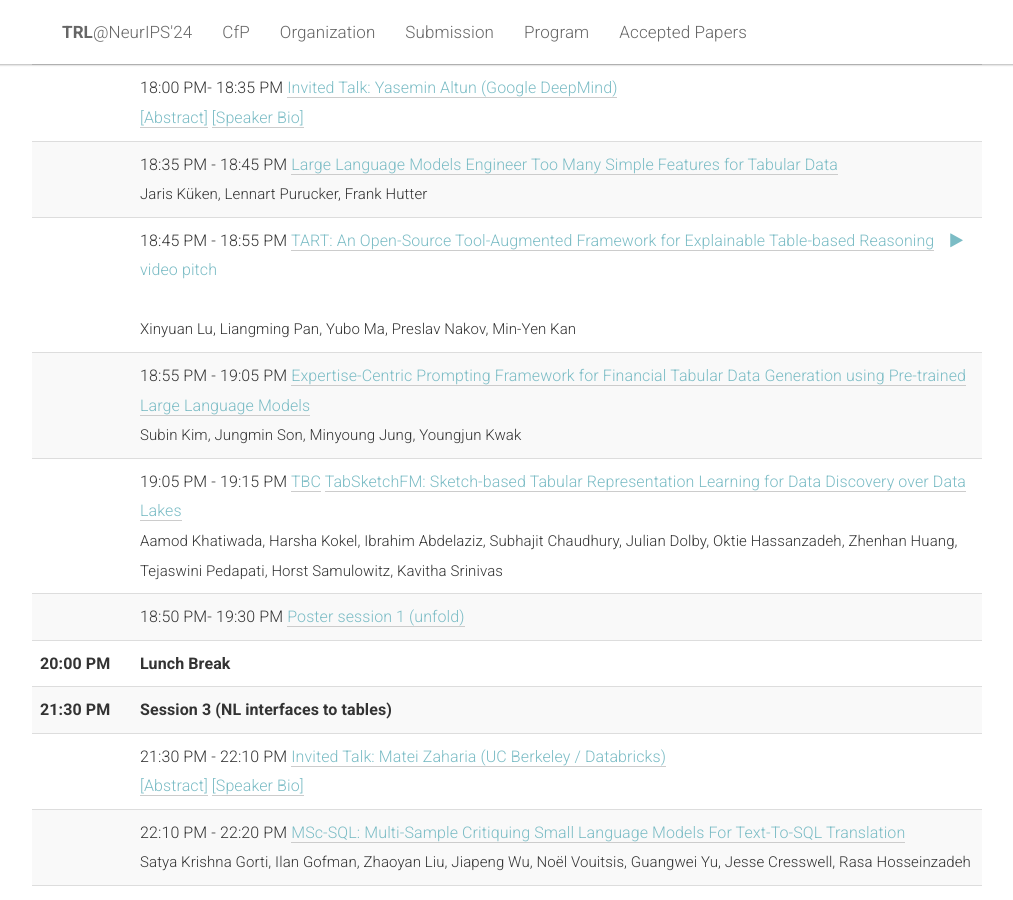
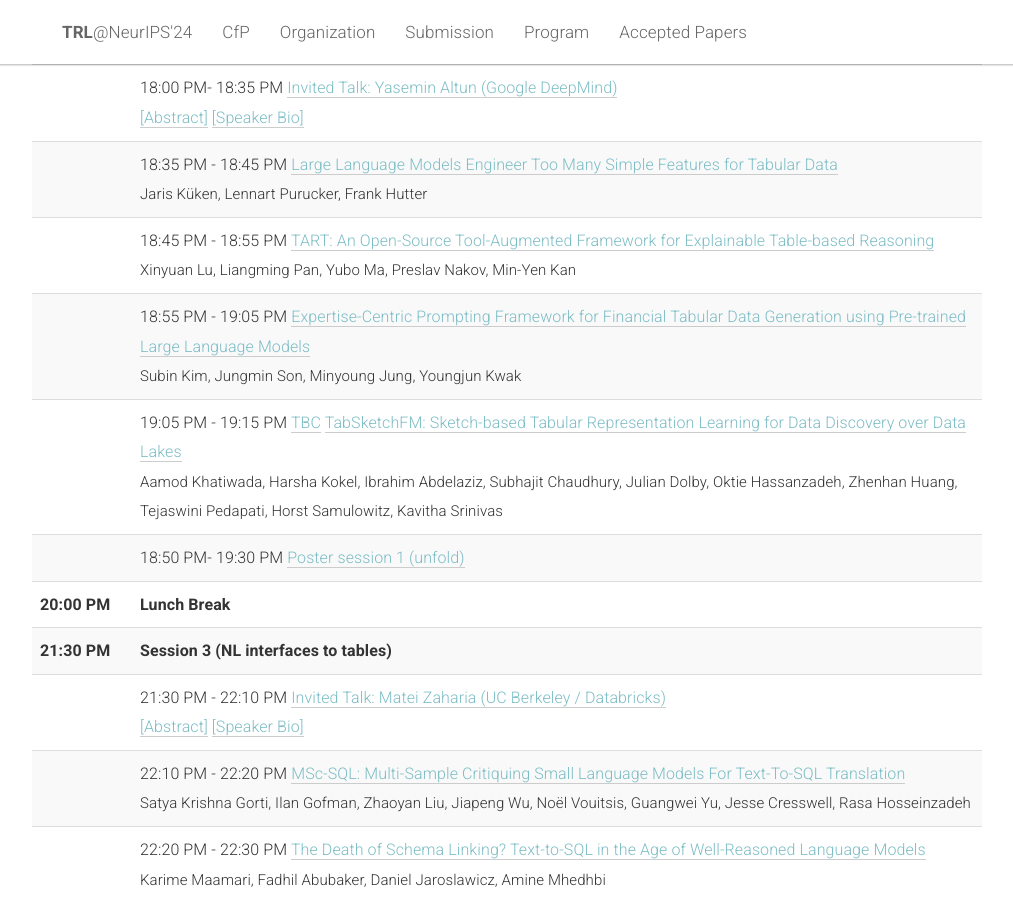
Before and after one commit to table-representation-learning/table-representation-learning.github.io, a Jekyll site: the page built from _pages/home.html, in a window 1280 px wide and 900 px high, scrolled down 3525 px. Shown: the whole window, without its empty margins (133-1146 px from the left). Built offline with Jekyll 4.4.1, drawn with Linux system fonts in a browser that asks for light colours.

Commit message:
move rec

```diff
--- a/_pages/home.html
+++ b/_pages/home.html
@@ -516,7 +516,7 @@
                                     <td>
                                     <span scope="row" data-time="10:45">10:45 AM</span> -
                                     <span scope="row" data-time="10:55">10:55 AM</span>
-                                    <a class="paper-title" href="https://openreview.net/forum?id=UF8RE1rkfU" target="_blank">TART: An Open-Source Tool-Augmented Framework for Explainable Table-based Reasoning</a>&nbsp; &nbsp; <a style="border-bottom: 0;" href="https://youtu.be/rKRVLMXz3hE?si=-FHR0X50n_u1v2F3" target="blank"><i class="fa fa-play" aria-hidden="true"></i> video pitch</a><br>
+                                    <a class="paper-title" href="https://openreview.net/forum?id=UF8RE1rkfU" target="_blank">TART: An Open-Source Tool-Augmented Framework for Explainable Table-based Reasoning</a>
                                     <br/>
                                     <span class="paper-authors">Xinyuan Lu, Liangming Pan, Yubo Ma, Preslav Nakov, Min-Yen Kan
                                     </span>
@@ -945,7 +945,7 @@
                     </li>
 
                     <li>
-                        <a class="paper-title" href="https://openreview.net/forum?id=UF8RE1rkfU" target="_blank">TART: An Open-Source Tool-Augmented Framework for Explainable Table-based Reasoning</a>
+                        <a class="paper-title" href="https://openreview.net/forum?id=UF8RE1rkfU" target="_blank">TART: An Open-Source Tool-Augmented Framework for Explainable Table-based Reasoning</a>&nbsp; &nbsp; <a style="border-bottom: 0;" href="https://youtu.be/rKRVLMXz3hE?si=-FHR0X50n_u1v2F3" target="blank"><i class="fa fa-play" aria-hidden="true"></i> video pitch</a><br>
                         <br>
                         <span class="paper-authors">Xinyuan Lu, Liangming Pan, Yubo Ma, Preslav Nakov, Min-Yen Kan
                         <br>
```
